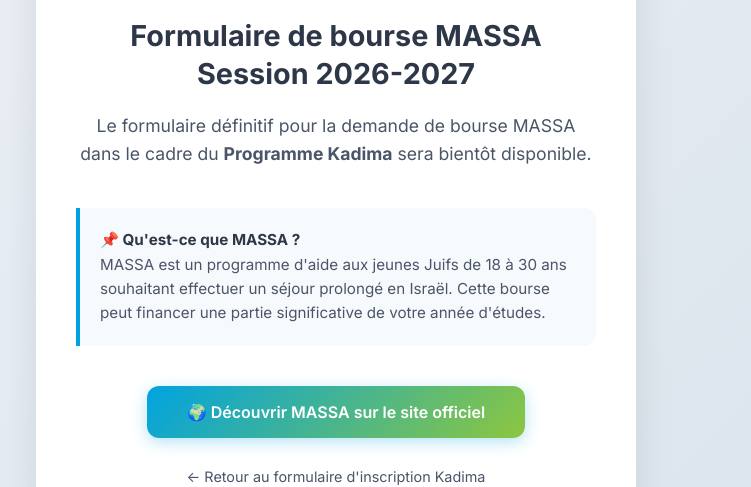
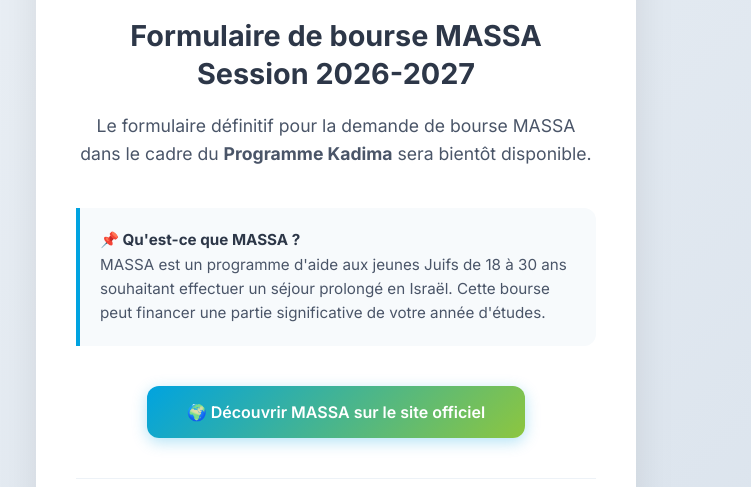
Before and after one commit to kadimagestion-Fr/kadima-inscription, a website: page public/massa.html in a window 1280 px wide. Shown: the part 465-952 px from the top of the page, without its empty margins (304-1055 px from the left). Drawn offline with Linux system fonts and the light colour scheme.

Commit message:
Update massa.html

```diff
--- a/public/massa.html
+++ b/public/massa.html
@@ -243,10 +243,6 @@
             🌍 Découvrir MASSA sur le site officiel
         </a>
 
-        <a href="inscription.html" class="back-link">
-            ← Retour au formulaire d'inscription Kadima
-        </a>
-
         <div class="footer">
             <p>
                 Programme Kadima - Yéshiva Yéchouot Yossef<br>
```
